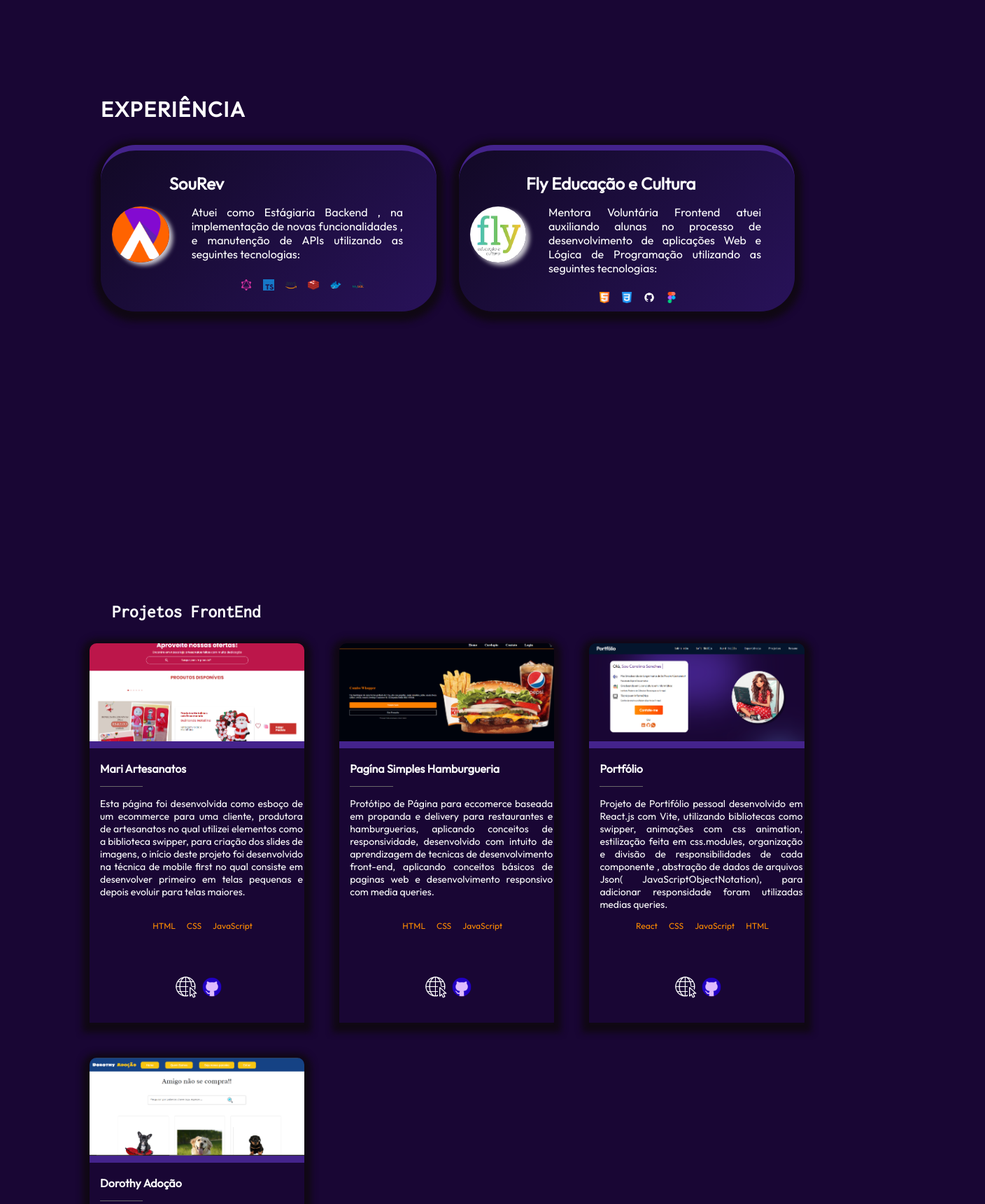
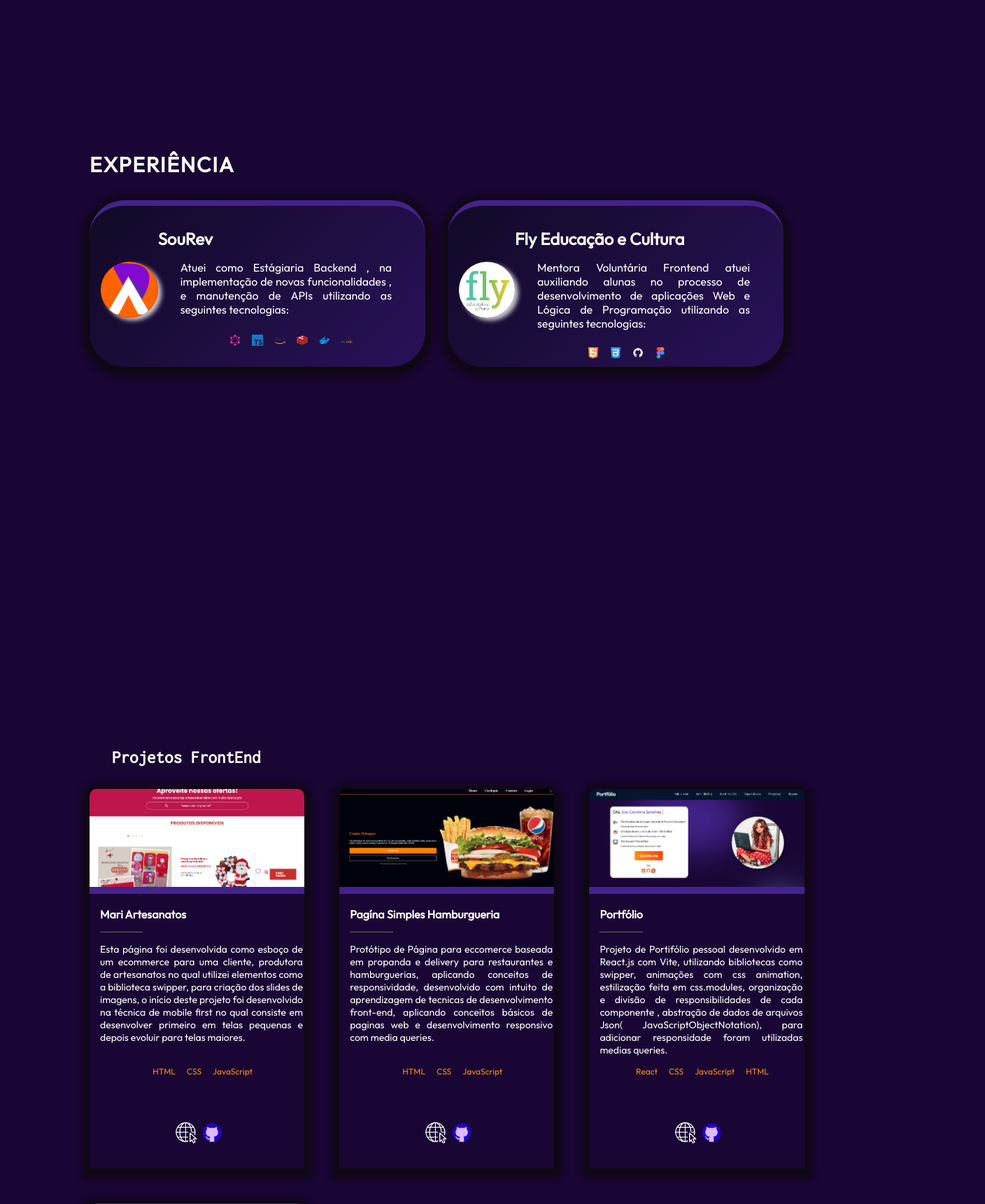
Before and after one commit to CarolinaSanches24/Portifolio, a React (Vite) app in the folder my_portifolio/: page / in a window 1280 px wide. Shown: the part 2880-4600 px from the top of the page at 70% size, 1408 px wide, since content can reach past the window. Built offline with nearby package versions, Linux system fonts and the light colour scheme.

Commit message:
:sparkles: feat: add resume

```diff
--- a/my_portifolio/src/components/Experience/Experience.module.css
+++ b/my_portifolio/src/components/Experience/Experience.module.css
@@ -1,5 +1,5 @@
 .container_experience {
-  margin: 0 auto;
+  margin: 129px 10% 0 10%;
   display: flex;
   flex-direction: column;
   max-width: 62rem;
--- a/my_portifolio/src/components/Navbar/NavBar.jsx
+++ b/my_portifolio/src/components/Navbar/NavBar.jsx
@@ -40,7 +40,7 @@ export const NavBar = () => {
             <a href="#projects">Projetos</a>
           </li>
           <li>
-            <a href="#contact" className={styles.button_resume}>
+            <a href="./assets/resume/cv.pdf" className={styles.button_resume}>
               Resume
             </a>
           </li>
--- a/my_portifolio/src/components/Projects/Projects.module.css
+++ b/my_portifolio/src/components/Projects/Projects.module.css
@@ -1,6 +1,8 @@
+/* .container_ */
 .container_projects {
-  width: 100%;
-  margin-left: 10%;
+  margin: 129px 10% 0 10%;
+  width:80%;
+
 }
 .container_projects .title {
   padding: 2rem;
@@ -8,10 +10,12 @@
   color: var(--color-white);
   font-family: var(--font-Inconsolata);
   text-align: justify;
+  width: 50%;
+
 }
 
 .container_projects .cards {
-  max-width: 80%;
+  max-width: 100%;
   max-height: 80%;
   gap: 50px;
   display: flex;
```
Also changed, not shown: 1 other file (tests, documents, lock files or other folders).
